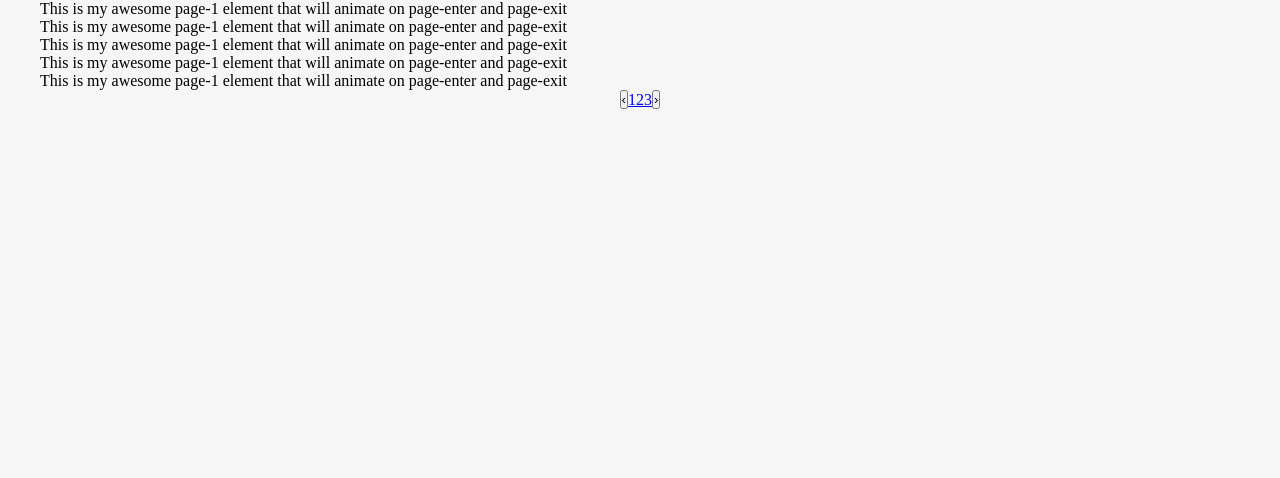
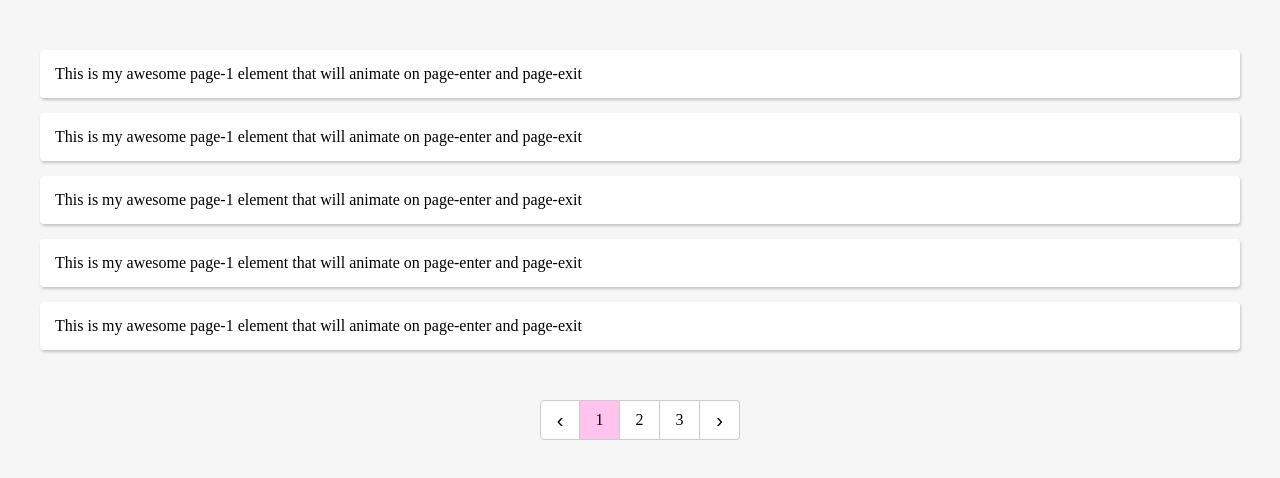
Before and after one commit to alexandrugatea/pagination, a plain HTML site: page page/1.html in a window 1280 px wide. Drawn offline with Linux system fonts and the light colour scheme.

Commit message:
add functions

```diff
--- a/js/page.js
+++ b/js/page.js
@@ -1,3 +1,82 @@
 jQuery(document).ready(function($){
+    var itemToAnimate = $('.page .page-item');
+    var itemTrigger = $('.page .page-number a');
+    addItemDelay(itemToAnimate);
+    setActivepageNumber();
+
+    animateIn(itemToAnimate);
+
+    navigate();
+
+    itemTrigger.on('click', function(e){
+        e.preventDefault();
+        var toGo = $(this).attr('href');
+        animateOut(itemToAnimate);
+
+        setTimeout(function(){
+            window.location.replace(toGo);
+        }, 1500)
+    });
+
 
 });
+
+function addItemDelay(item) {
+    if ($('.page').length > 0) {
+
+        var delay = 100;
+        item.each(function(){
+            $(this).css({
+                animationDelay: delay + 'ms'
+            });
+            delay += 100;
+        });
+    }
+}
+
+function setActivepageNumber() {
+    var currentNumber = getCurrentPageNumber();
+    $('.page li.page-number:nth-child(' + currentNumber + ')').addClass('active');
+}
+
+function getCurrentPageNumber() {
+    var pageNumber;
+    if (window.location.href.indexOf('/page/') > 0) {
+        var url =  window.location.href;
+        var current = url.split('/page/')[1];
+         pageNumber = current.split('.')[0];
+        }
+    return pageNumber;
+}
+
+function navigate() {
+    var navTrigger = $('.page .page-numbers [data-target]');
+
+    navTrigger.on('click', function(){
+
+        var clicked = $(this).attr('data-target');
+        var pn = parseInt(getCurrentPageNumber());
+
+        if (clicked == "previous" && pn > 1) {
+            var url = window.location.href.split(pn)[0];
+            var urlExt = window.location.href.split(pn)[1];
+
+            window.location.replace(url + (pn - 1) + urlExt);
+
+        } else if (clicked == "next" && pn < 3) {
+            var url = window.location.href.split(pn)[0];
+            var urlExt = window.location.href.split(pn)[1];
+
+            window.location.replace(url + (pn + 1) + urlExt);
+
+        }
+    })
+}
+
+function animateIn(element) {
+    element.addClass('animated zoomIn');
+}
+
+function animateOut(element) {
+    element.removeClass('zoomIn').addClass('zoomOut');
+}
--- a/page/1.html
+++ b/page/1.html
@@ -54,21 +54,15 @@
 
         <!-- Container of page navigation -->
         <div class="page-numbers">
-            <ul class="page-number-list">
-                <li class="previous">
-                    <button data-target="previous">&lsaquo;</button>
-                </li>
-
+            <button data-target="previous">&lsaquo;</button>
+            <ul class="page-numbers-list">
                 <!-- Generate your pagination here as: foreach $page do <li> #link $page /link </li> -->
                 <li class="page-number"> <a href="1.html">1</a> </li>
                 <li class="page-number"> <a href="2.html">2</a> </li>
                 <li class="page-number"> <a href="3.html">3</a> </li>
                 <!-- End of generated navigatioj links -->
-
-                <li class="next">
-                    <button data-target="next">&rsaquo;</button>
-                </li>
             </ul>
+            <button data-target="next">&rsaquo;</button>
         </div>
         <!-- End of page navigation -->
 
--- a/scss/page.scss
+++ b/scss/page.scss
@@ -16,7 +16,8 @@ $pageCentered: true;
 
 @mixin page {
     width: $pageWidth;
-    @if $pageCentered == true {
+
+    @if $pageCentered==true {
         margin: 0 auto;
     }
 }
@@ -27,23 +28,86 @@ $pageCentered: true;
 
 
     &-items {
-
+        margin: 50px 0;
     }
 
     &-item {
+        margin-bottom: 15px;
+
+        &:not(.animated) {
+            opacity: 0;
+        }
 
         .card {
+            background: #fff;
+            box-shadow: 1px 2px 3px 0px rgba(0, 0, 0, 0.2);
+            border-radius: 4px;
+            overflow: hidden;
 
+            .card-content {
+                padding: 15px;
+            }
         }
     }
 
     &-numbers {
+        display: flex;
+        justify-content: center;
+        align-items: center;
 
-        ul {
+        &-list {
             display: flex;
             justify-content: center;
             align-items: center;
             list-style-type: none;
         }
+
+        [data-target="previous"],
+        [data-target="next"] {
+            width: 40px;
+            height: 40px;
+            display: flex;
+            justify-content: center;
+            align-items: center;
+            box-shadow: none;
+            background-color: #ffffff;
+            border: 1px solid #ccc;
+            font-size: 20px;
+        }
+
+        [data-target="next"] {
+            border-left: none;
+            border-top-right-radius: 4px;
+            border-bottom-right-radius: 4px;
+        }
+
+        [data-target="previous"] {
+            border-top-left-radius: 4px;
+            border-bottom-left-radius: 4px;
+        }
+    }
+
+
+    &-number {
+
+        a {
+            width: 40px;
+            height: 40px;
+            display: flex;
+            justify-content: center;
+            align-items: center;
+            text-decoration: none;
+            color: inherit;
+            border: 1px solid #ccc;
+            border-left: none;
+            background: #fff;
+        }
+
+        &.active {
+
+            a {
+                background: #ffc3ee;
+            }
+        }
     }
 }
```
Also changed, not shown: page/2.html (+2 -8 lines), page/3.html (+2 -8 lines), css/page.css.
